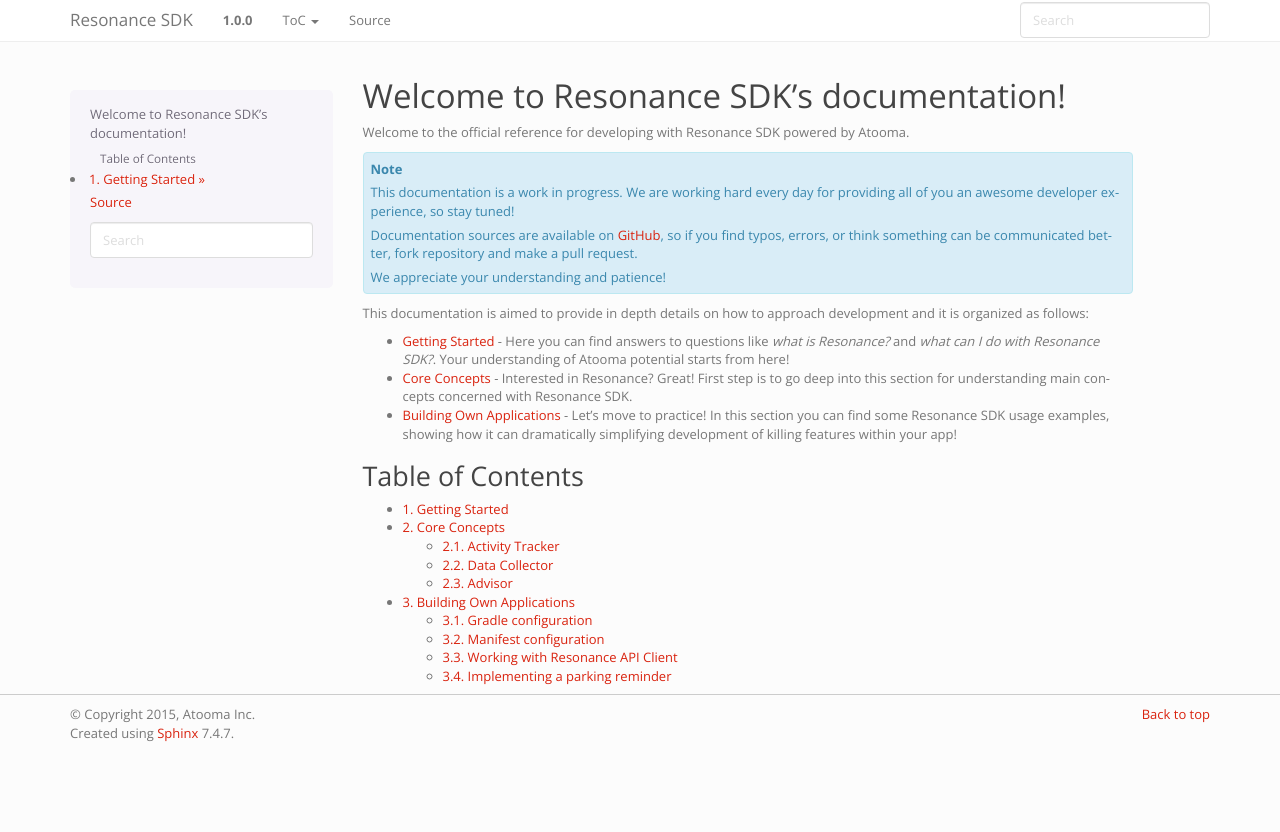
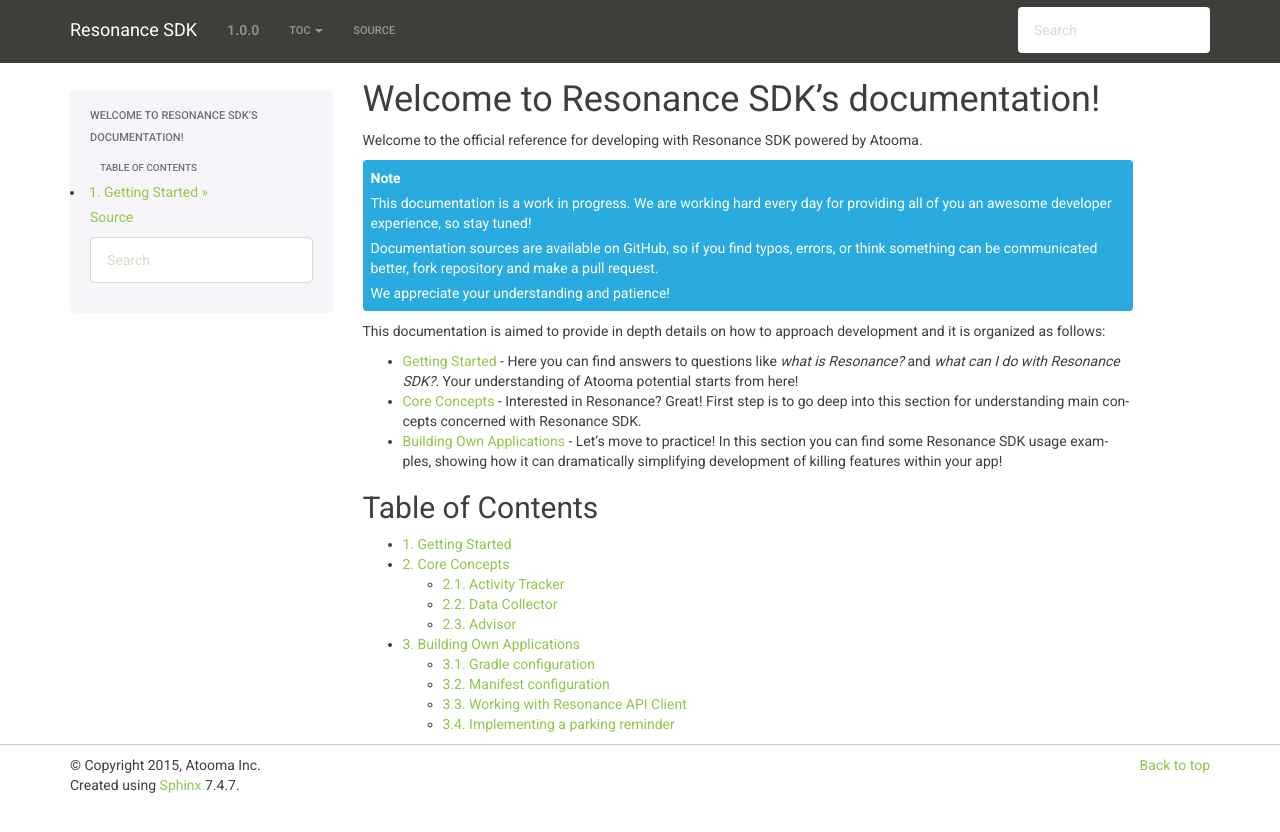
Before and after one commit to atooma/doc-resonance-sdk, a Sphinx documentation site: the page built from docs/source/index.rst, in a window 1280 px wide. Shown: the top 832 px of the page. Built offline with Sphinx 7.4.7, drawn with Linux system fonts in a browser that asks for light colours.

Commit message:
Theme change

```diff
--- /dev/null
+++ b/docs/source/_templates/atooma_sidebar.html
@@ -0,0 +1,3 @@
+<ul class="globaltoc">
+  {{ toctree(maxdepth=theme_globaltoc_depth|toint, collapse=False,includehidden=theme_globaltoc_includehidden|tobool) }}
+</ul>
--- a/docs/source/conf.py
+++ b/docs/source/conf.py
@@ -170,7 +170,7 @@
     #
     # Options are nothing (default) or the name of a valid theme
     # such as "amelia" or "cosmo".
-    'bootswatch_theme': "simplex",
+    'bootswatch_theme': "sandstone",
 
     # Choose Bootstrap version.
     # Values: "3" (default) or "2" (in quotes)
```
